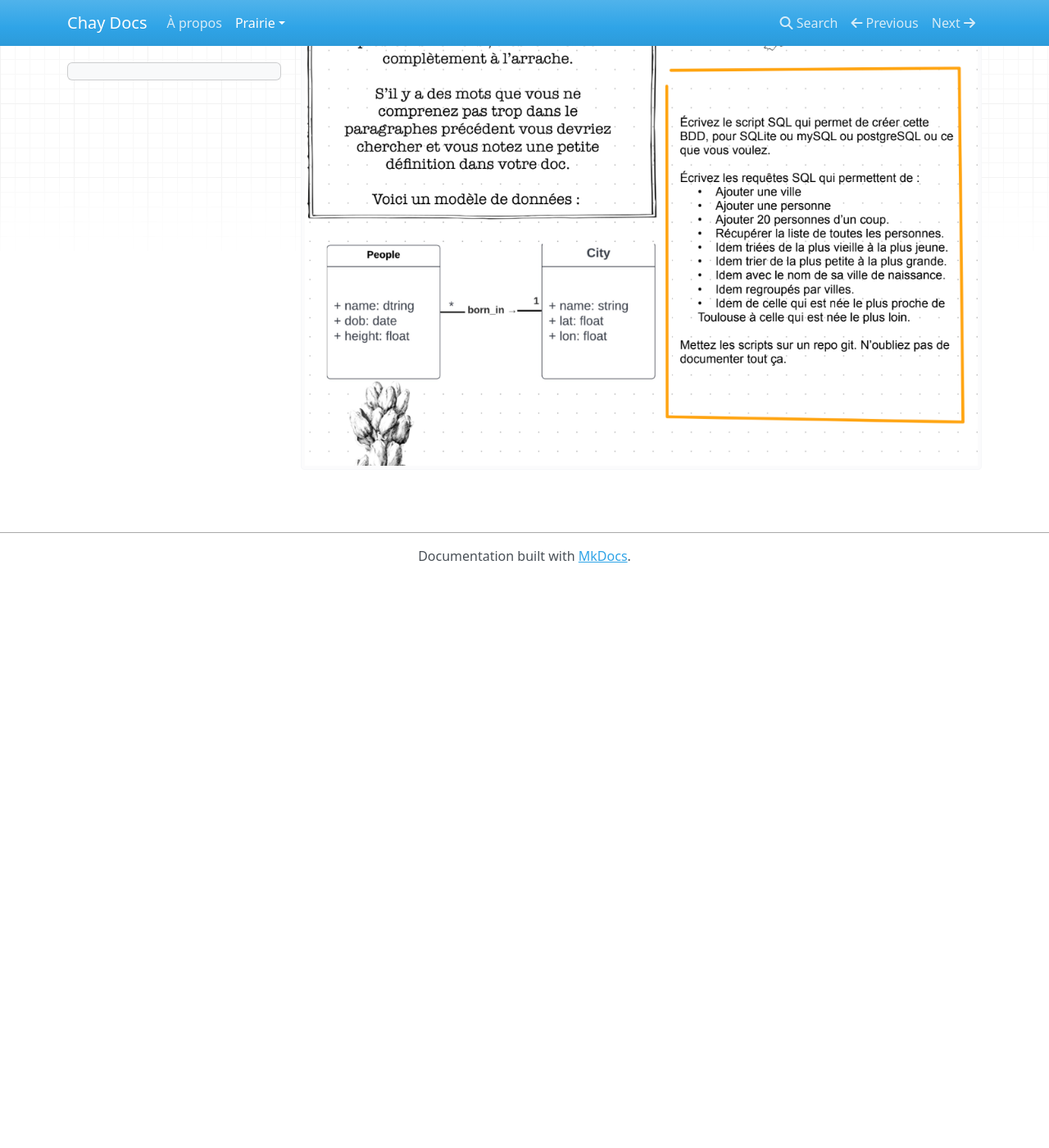
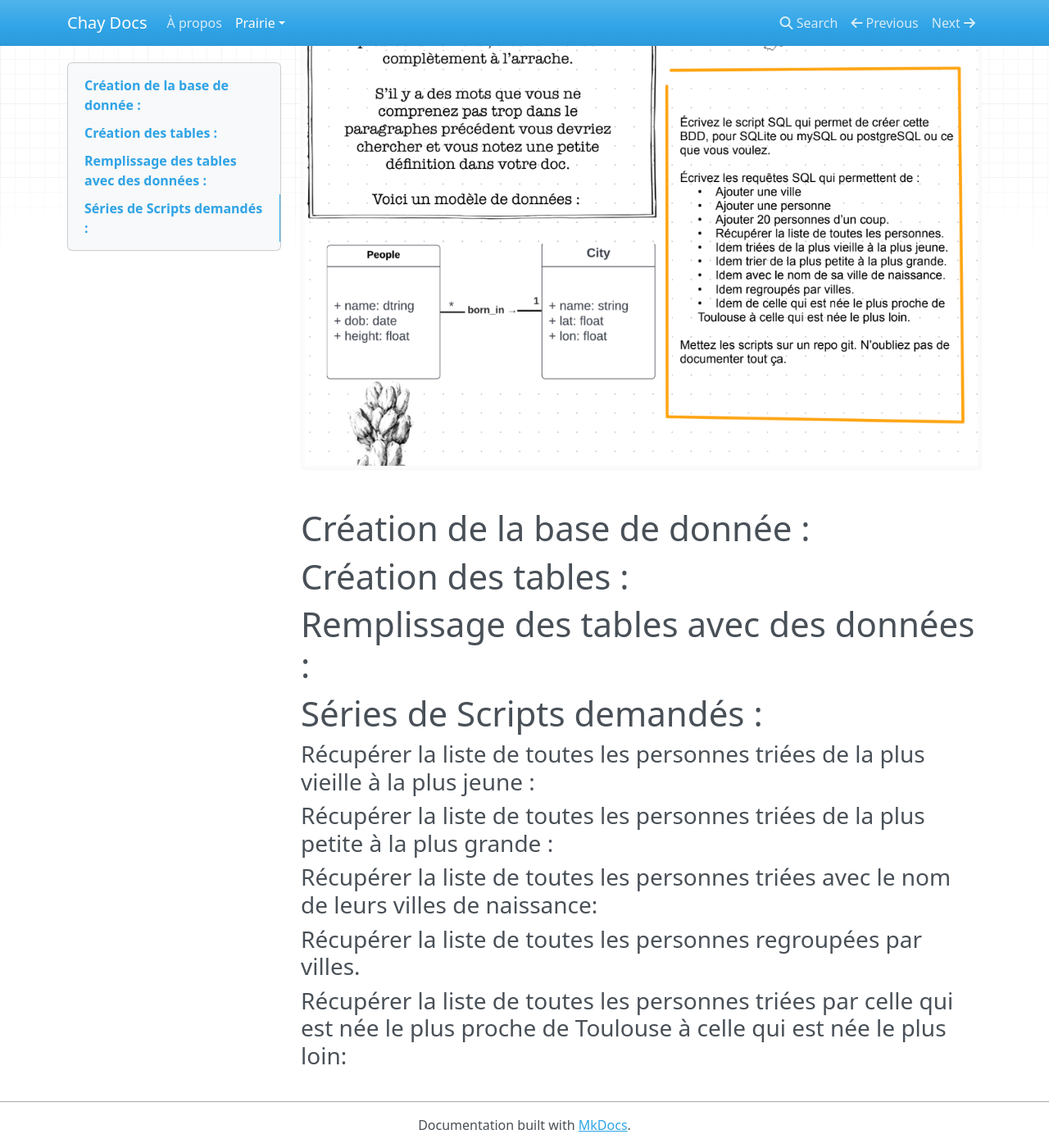
Before and after one commit to elhayanich/chay_docu, an MkDocs documentation site: the page built from docs/quinta.md, in a window 1280 px wide and 1400 px high, scrolled down 311 px. Shown: the whole window at 82% size. Built offline with MkDocs 1.6.1, drawn with Linux system fonts in a browser that asks for light colours; nearby versions of some CDN libraries; before the commit the page ends 1017 px from its top, so only the background shows below that.

Commit message:
update: exercise quinta

```diff
--- a/docs/quinta.md
+++ b/docs/quinta.md
@@ -1 +1,19 @@
 ![quinta exericse](quinta.png)
+
+# Création de la base de donnée  :
+
+# Création des tables  :
+
+# Remplissage des tables avec des données :
+
+# Séries de Scripts demandés :
+
+### Récupérer la liste de toutes les personnes triées de la plus vieille à la plus jeune :
+
+### Récupérer la liste de toutes les personnes triées de la plus petite à la plus grande :
+
+### Récupérer la liste de toutes les personnes triées avec le nom de leurs villes de naissance:
+
+### Récupérer la liste de toutes les personnes regroupées par villes.
+
+### Récupérer la liste de toutes les personnes triées par celle qui est née le plus proche de Toulouse à celle qui est née le plus loin:
```
Also changed, not shown: docs/quarta.md (+4 -1 lines), site/quarta/index.html, site/quinta/index.html, site/search/search_index.json, site/secunda/index.html, site/tertia/index.html.
